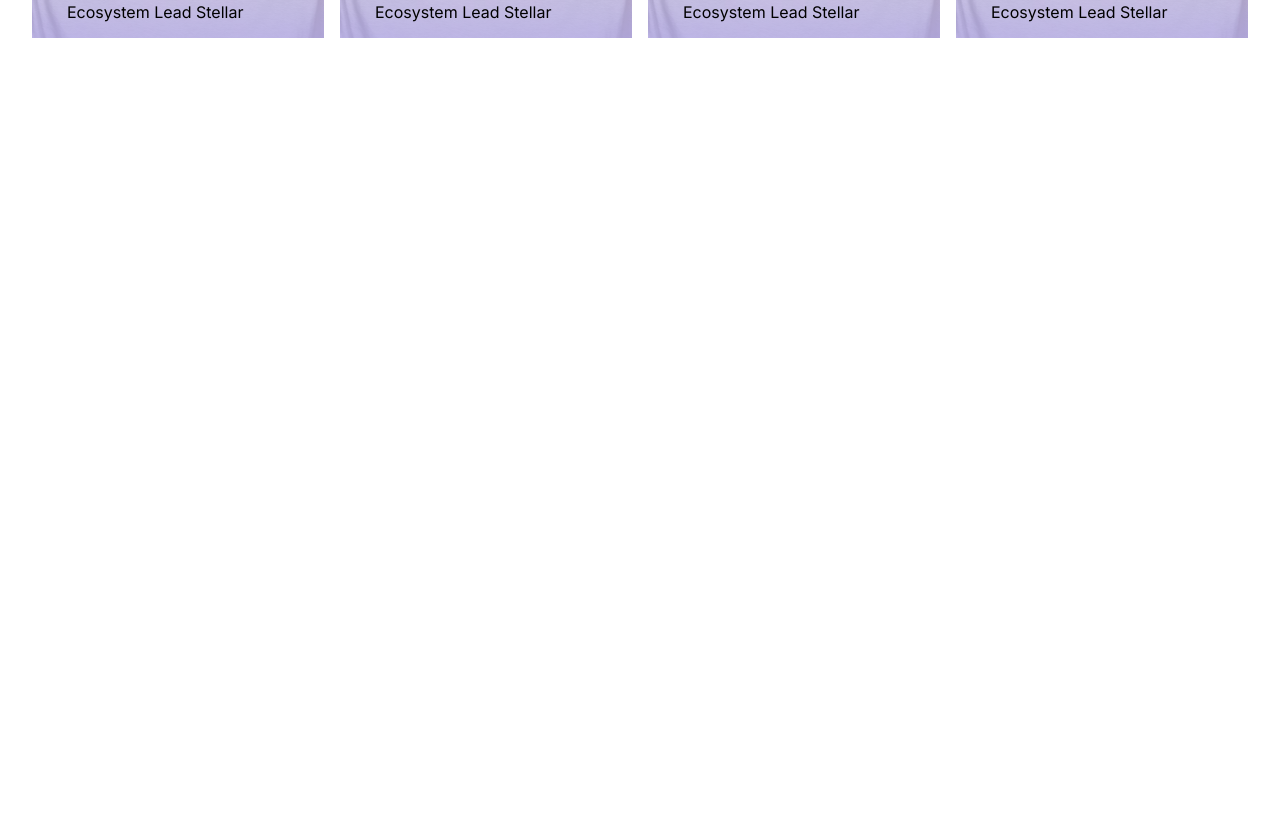
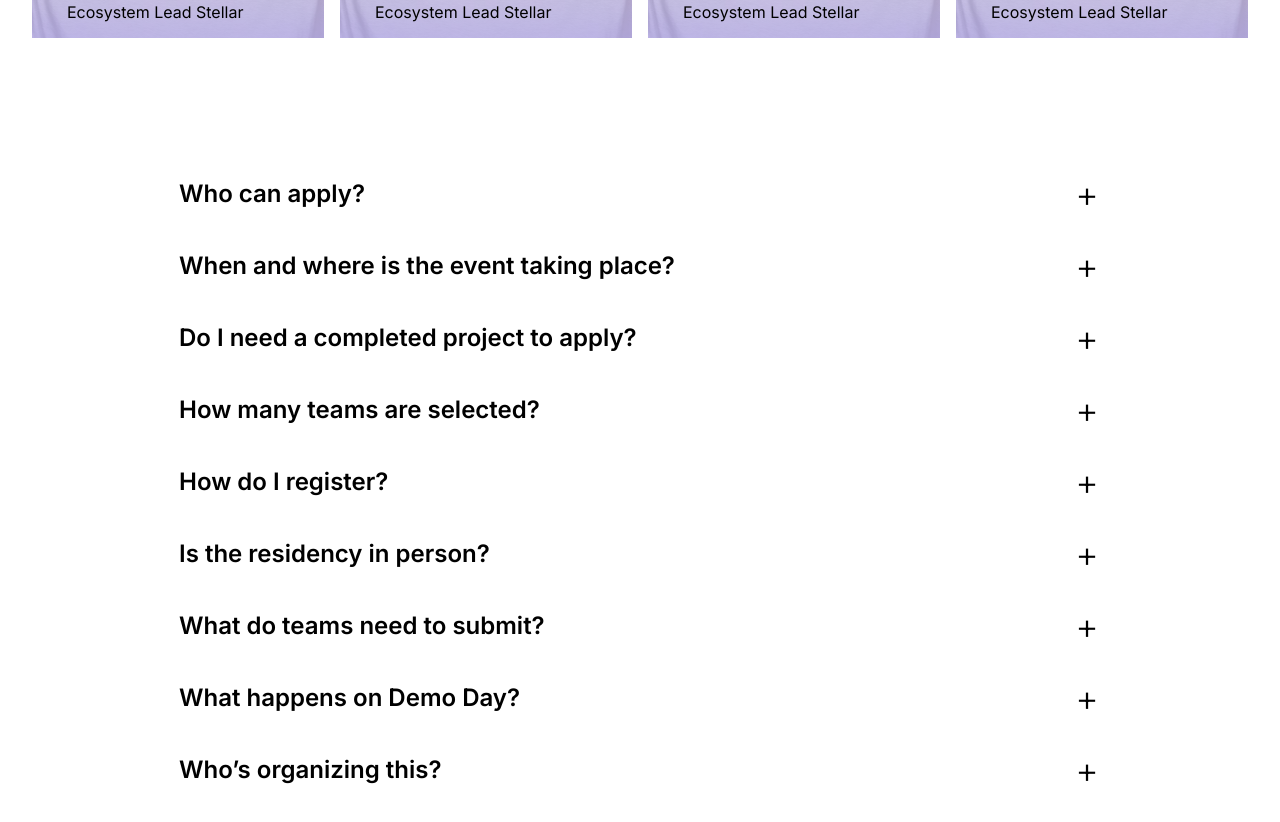
Before and after one commit to T-laye/stellar-hackathon, a Next.js app: page / in a window 1280 px wide. Shown: the part 6086-6908 px from the top of the page. Before the commit the page ends 6204 px from the top, so only its background shows below. Built offline with nearby package versions, Linux system fonts and the light colour scheme.

Commit message:
faq added

```diff
--- a/src/app/page.tsx
+++ b/src/app/page.tsx
@@ -6,6 +6,7 @@
 import ProgramTrack from "../components/ProgramTrack";
 import WhatBuilders from "../components/WhatBuilders";
 import Mentors from "../components/Mentors";
+import Faq from "../components/Faq";
 
 export default function Home() {
   return (
@@ -28,6 +29,7 @@
         <WhatBuilders />
       </div>
         <Mentors />
+        <Faq />
     </div>
   );
 }
--- /dev/null
+++ b/src/components/Faq.tsx
@@ -0,0 +1,94 @@
+"use client";
+import React, { useState } from "react";
+
+type FaqProps = {
+  que: string;
+  ans: string;
+};
+
+const faqs: FaqProps[] = [
+  {
+    que: "Who can apply?",
+    ans: "Developers, designers, product managers, and Web3 builders can apply as teams of up to three members. Individual applications are not accepted.",
+  },
+  {
+    que: "When and where is the event taking place?",
+    ans: "",
+  },
+  {
+    que: "Do I need a completed project to apply?",
+    ans: "",
+  },
+  {
+    que: "How many teams are selected?",
+    ans: "20 teams are selected to participate in the Virtual Build Sprint, and the top 5 teams advance to the in‑person residency.",
+  },
+  {
+    que: "How do I register?",
+    ans: "You can register here. Or scroll up to the register button at top right of the website.",
+  },
+  {
+    que: "Is the residency in person?",
+    ans: "",
+  },
+  {
+    que: "What do teams need to submit?",
+    ans: "At the end of the Build Sprint, teams submit a working MVP, product demo or GitHub repository, and a short pitch deck.",
+  },
+  {
+    que: "What happens on Demo Day?",
+    ans: "Teams present a 5‑minute pitch followed by a 3‑minute Q&A with judges. Winners are announced after the final scoring session.",
+  },
+  {
+    que: "Who’s organizing this?",
+    ans: "",
+  },
+];
+
+const FaqItem = ({ que, ans }: FaqProps) => {
+  const [open, setOpen] = useState(false);
+
+  return (
+    <div className={` transition-colors duration-200 ${open ? "" : ""}`}>
+      <button
+        onClick={() => setOpen((prev) => !prev)}
+        className="w-full flex items-center justify-between py-5 px-1 text-left gap-4 group"
+      >
+        <span className="font-semibold text-xl sm:text-2xl group-hover:text-primary transition-colors duration-200">
+          {que}
+        </span>
+        <span
+          className={`shrink-0 w-7 h-7  flex items-center justify-center text-4xl font-light transition-all duration-300 ${
+            open ? "" : ""
+          }`}
+        >
+          {open ? "−" : "+"}
+        </span>
+      </button>
+
+      <div
+        className={`overflow-hidden transition-all duration-300 ease-in-out ${
+          open ? "max-h-48 opacity-100" : "max-h-0 opacity-0"
+        }`}
+      >
+        <p className="pb-5 px-1 leading-relaxed">{ans}</p>
+      </div>
+    </div>
+  );
+};
+
+export default function Faq() {
+  return (
+    <section className="sm:py-10">
+      <div className="custom-container max-w-2xl mx-auto">
+        {/* <h2 className="mb-10">Frequently asked questions</h2> */}
+
+        <div className=" max-w-232.5 mx-auto">
+          {faqs.map((faq, i) => (
+            <FaqItem key={i} que={faq.que} ans={faq.ans} />
+          ))}
+        </div>
+      </div>
+    </section>
+  );
+}
```
